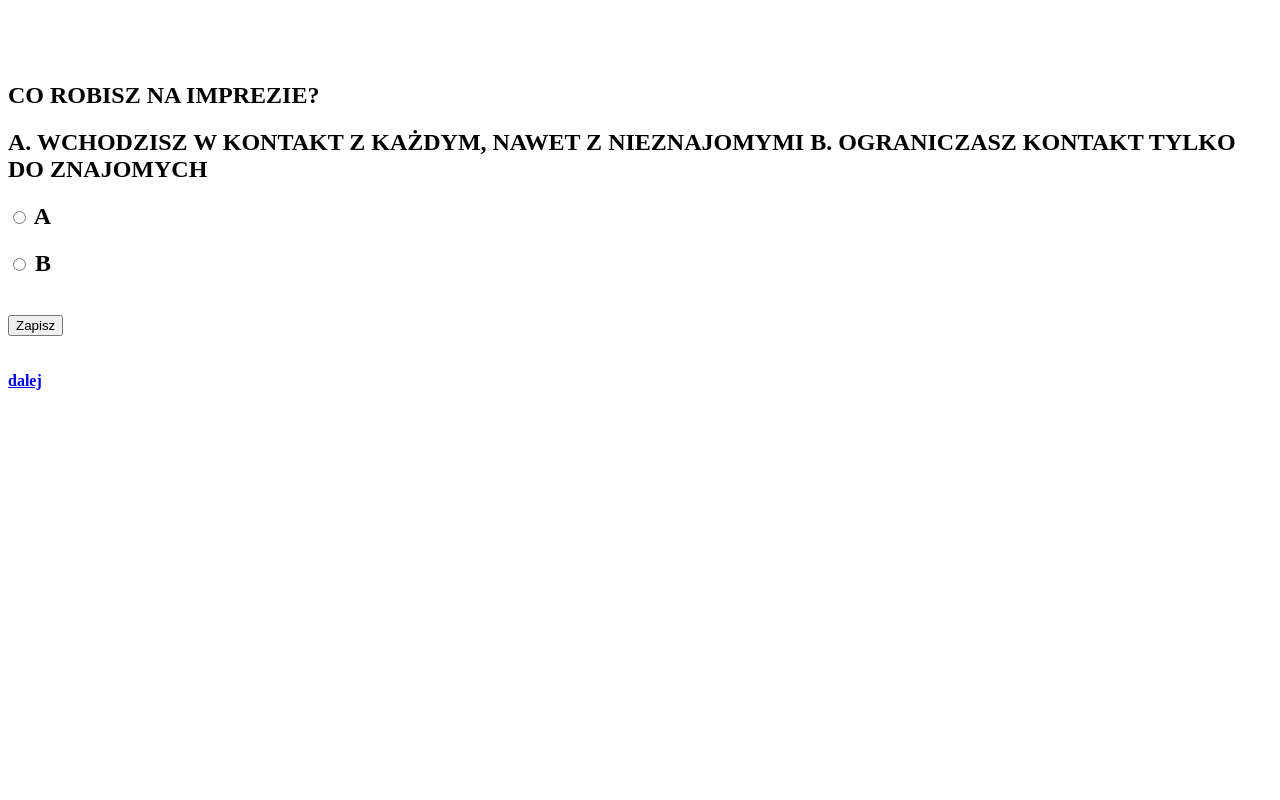
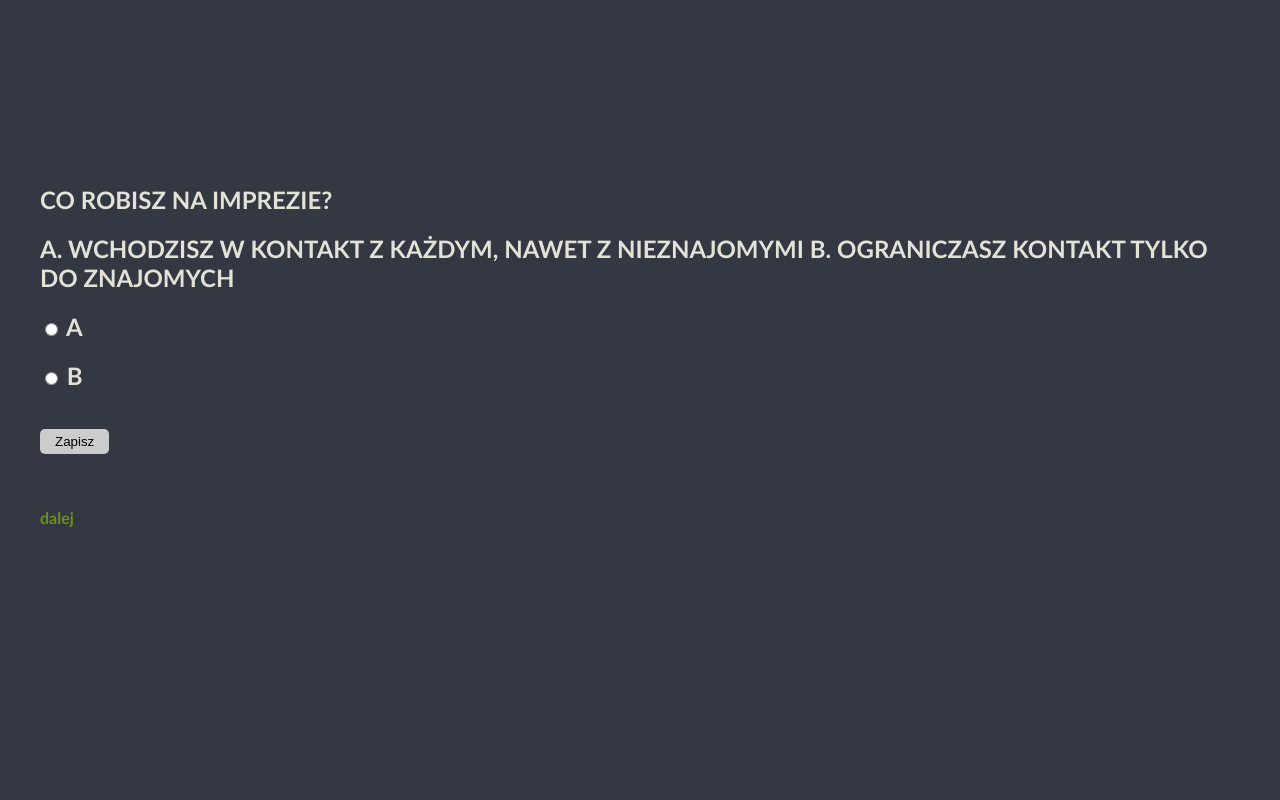
Before and after one commit to wabior/Test_Osobowsci, a Django app: page /1 in a window 1280 px wide. Run offline with Django 3.2, Linux system fonts and the light colour scheme; data comes from the database, SQL or seed files in the repository; both versions use the stored data as it was after the commit.

Commit message:
dodano interface

```diff
--- /dev/null
+++ b/oso/TestO/static/style.css
@@ -0,0 +1,43 @@
+body
+{
+    background: #333842;
+    font-family: 'Calibri';
+    color:#e2e2d7;
+}
+
+
+#container
+{
+    width:1200px;
+    margin-left: auto;
+    margin-right: auto;
+    margin-top: 100px;
+}
+
+a
+{
+    text-decoration:none;
+    color: #6b911a;
+}
+a:hover
+{
+    color:#d8f796;
+}
+
+input[type=submit] {
+    padding:5px 15px;
+    background:#ccc;
+    border:0 none;
+    cursor:pointer;
+    -webkit-border-radius: 5px;
+    border-radius: 5px;
+}
+
+input:hover[type=submit] {
+    padding:5px 15px;
+    background:#bbb;
+    border:0 none;
+    cursor:pointer;
+    -webkit-border-radius: 5px;
+    border-radius: 5px;
+}
--- a/oso/TestO/templates/detail.html
+++ b/oso/TestO/templates/detail.html
@@ -1,9 +1,14 @@
+{% load static %}
+    <link rel="stylesheet" type="text/css" href="{% static 'style.css' %}">
 <!DOCTYPE html>
 <br lang="pl">
 <head>
     <meta charset="UTF-8">
     <title>Title</title>
 </head>
+<body>
+<div id="container">
+
 <br>
 <!--treść pytań:-->
 
@@ -43,6 +48,6 @@
 {% endif %}
 
 
-
+</div>
 </body>
 </html>
--- a/oso/TestO/templates/results.html
+++ b/oso/TestO/templates/results.html
@@ -1,3 +1,6 @@
+{% load static %}
+    <link rel="stylesheet" type="text/css" href="{% static 'style.css' %}">
+<div id="container">
 {% if nr_pyt %}
 pytanie : {{ nr_pyt }}  ilosc pytań : {{ ile }}
     <!--nr_pyt :     {{ nr_pyt }}<br>-->
@@ -21,3 +24,4 @@ Koniec
 {% else %}
 <br><a href="{% url 'detail' nr_pyt|add:1 %}"><b>Następne pytanie</b></a>
 {% endif %}
+</div">
```
Also changed, not shown: oso/TestO/templates/index.html (+10 -8 lines), oso/db.sqlite3.
